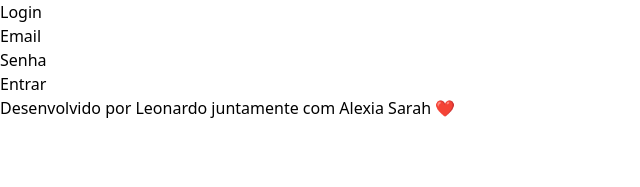
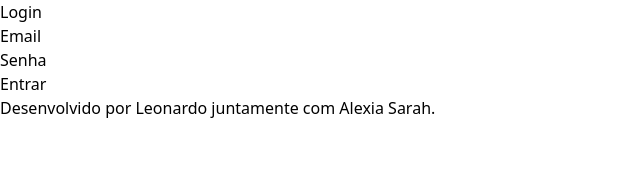
Before and after one commit to Leonardo-Carvalhorocha/frontend-medias, a React (Vite) app: page /login in a window 1280 px wide. Shown: the top 187 px of the page, without its empty margins (0-640 px from the left). Built offline with nearby package versions, Linux system fonts and the light colour scheme.

Commit message:
feature: retirando coração do footer e adicionando preview de arquivo selecionado

```diff
--- a/src/components/footer.tsx
+++ b/src/components/footer.tsx
@@ -2,8 +2,7 @@ function Footer() {
   return (
     <footer className="w-full py-4 text-center text-sm text-gray-600 border-t mt-8">
       <span>
-        Desenvolvido por Leonardo juntamente com Alexia Sarah{" "}
-        <span className="text-red-500">❤</span>
+        Desenvolvido por Leonardo juntamente com Alexia Sarah.
       </span>
     </footer>
   );
--- a/src/components/form-envio-csv.tsx
+++ b/src/components/form-envio-csv.tsx
@@ -1,4 +1,4 @@
-import { useState, type ChangeEvent } from "react";
+import { useState, useRef, type ChangeEvent } from "react";
 import { calculoMedias, getSelectFiltros } from "../services/api-csv.service";
 import TablesValorForm from "./tables-valor-form";
 import Header from "./header";
@@ -18,8 +18,9 @@ function FormEnvioCsv() {
   let [file, setFile] = useState<File | null>(null);
   let [resultado, setResultado] = useState<any>(null);
   let [loading, setLoading] = useState(false);
+  let [filtrosAbertos, setFiltrosAbertos] = useState(true);
 
-  let [filtrosAbertos, setFiltrosAbertos] = useState(true);
+  let fileInputRef = useRef<HTMLInputElement | null>(null);
 
   let [filtros, setFiltros] = useState<FiltroForm[]>([
     {
@@ -125,11 +126,18 @@ function FormEnvioCsv() {
             onSubmit={(e) => e.preventDefault()}
           >
             <input
+              ref={fileInputRef}
               type="file"
               accept=".csv"
               onChange={handleChange}
               className="w-full text-sm text-gray-600"
             />
+
+            {file && (
+              <p className="text-sm text-gray-500">
+                Arquivo selecionado: <strong>{file.name}</strong>
+              </p>
+            )}
 
             {filtros.map((filtro, index) => (
               <div key={index} className="border rounded-lg">
```
